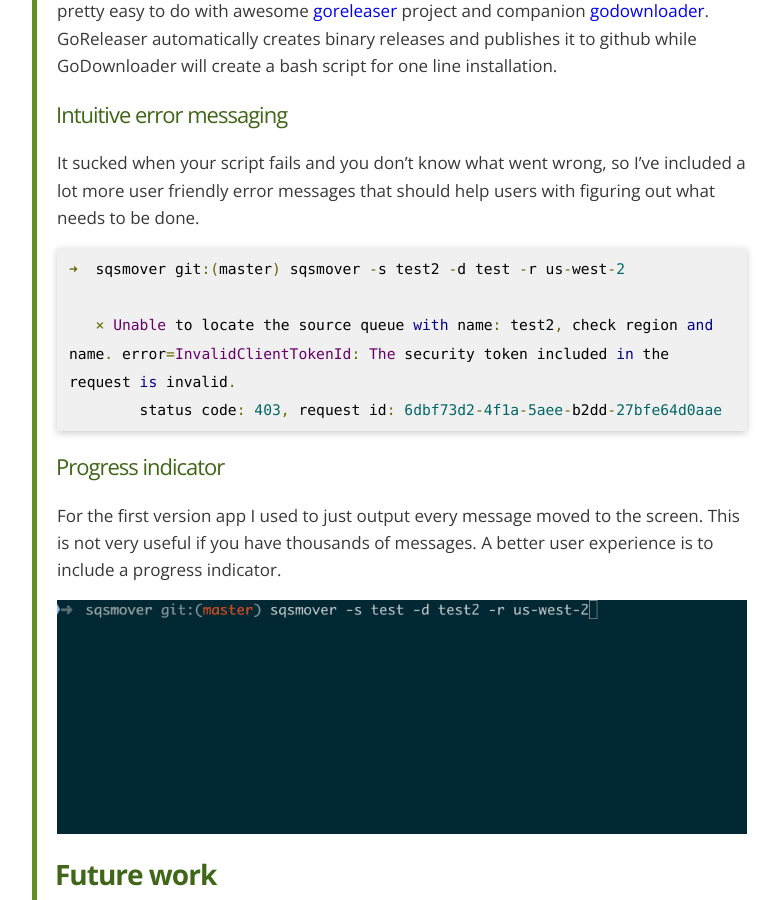
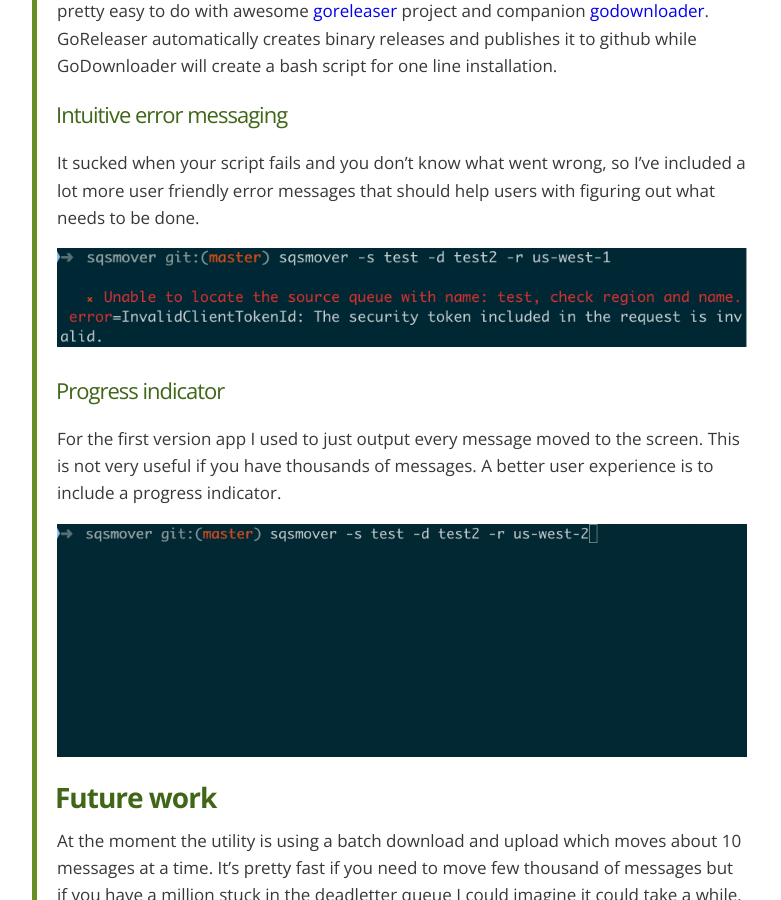
Before and after one commit to mercury2269/mercury2269.github.io, a Jekyll site: the page built from _posts/2018-11-19-moving-aws-sqs-messages-between-queues.md, in a window 1280 px wide and 900 px high, scrolled down 1042 px. Shown: the whole window, without its empty margins (163-944 px from the left). Built offline with Jekyll 4.4.1, drawn with Linux system fonts in a browser that asks for light colours; nearby versions of some CDN libraries.

Commit message:
Add sqs mover error

````diff
--- a/_posts/2018-11-19-moving-aws-sqs-messages-between-queues.md
+++ b/_posts/2018-11-19-moving-aws-sqs-messages-between-queues.md
@@ -24,12 +24,8 @@ Updated installation instruction with one line shell script install for macOS, L
 
 ### Intuitive error messaging
 It sucked when your script fails and you don't know what went wrong, so I've included a lot more user friendly error messages that should help users with figuring out what needs to be done.
-```
-➜  sqsmover git:(master) sqsmover -s test2 -d test -r us-west-2
 
-   ⨯ Unable to locate the source queue with name: test2, check region and name. error=InvalidClientTokenId: The security token included in the request is invalid.
-	status code: 403, request id: 6dbf73d2-4f1a-5aee-b2dd-27bfe64d0aae
-```
+![error](https://github.com/mercury2269/mercury2269.github.io/raw/master/uploads/2018/sqsmover_error.png "SQS Mover errors")
 
 ### Progress indicator
 For the first version app I used to just output every message moved to the screen. This is not very useful if you have thousands of messages. A better user experience is to include a progress indicator.
````
Also changed, not shown: uploads/2018/sqsmover_error.png (added).
